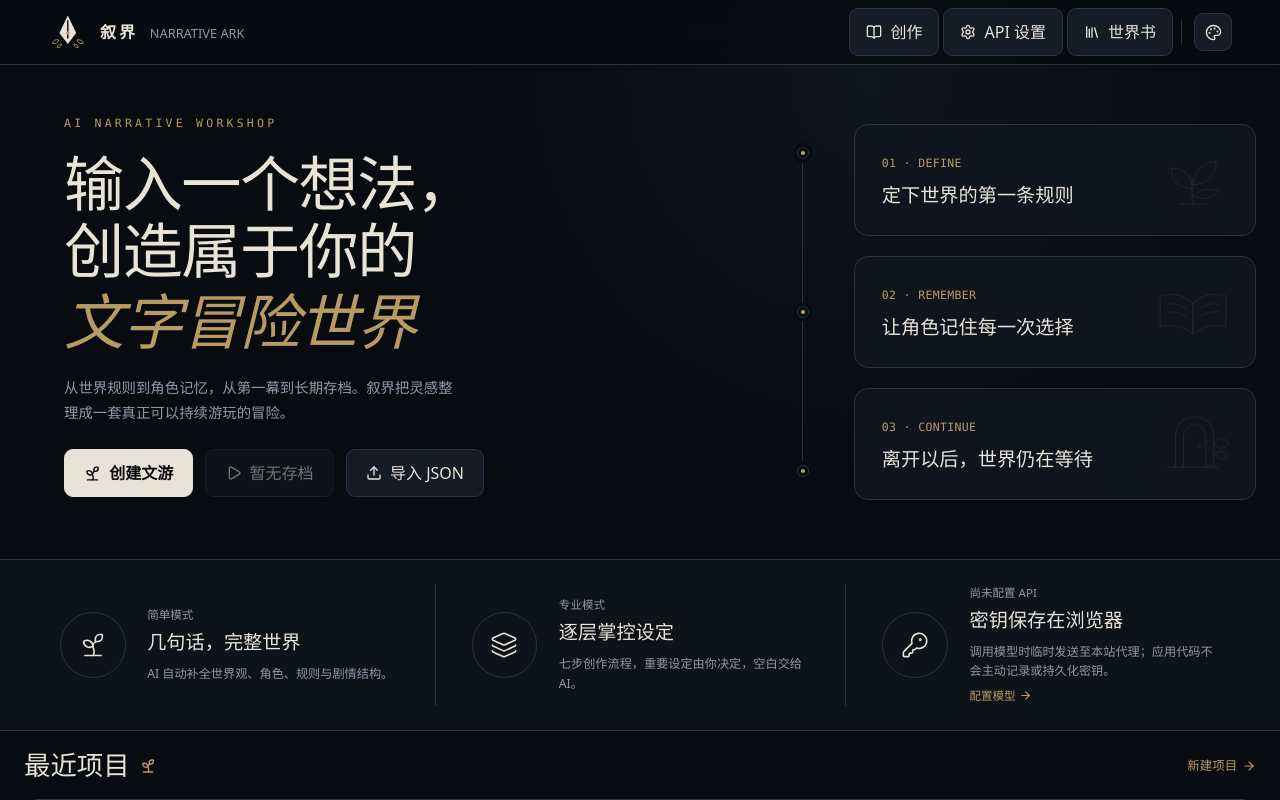
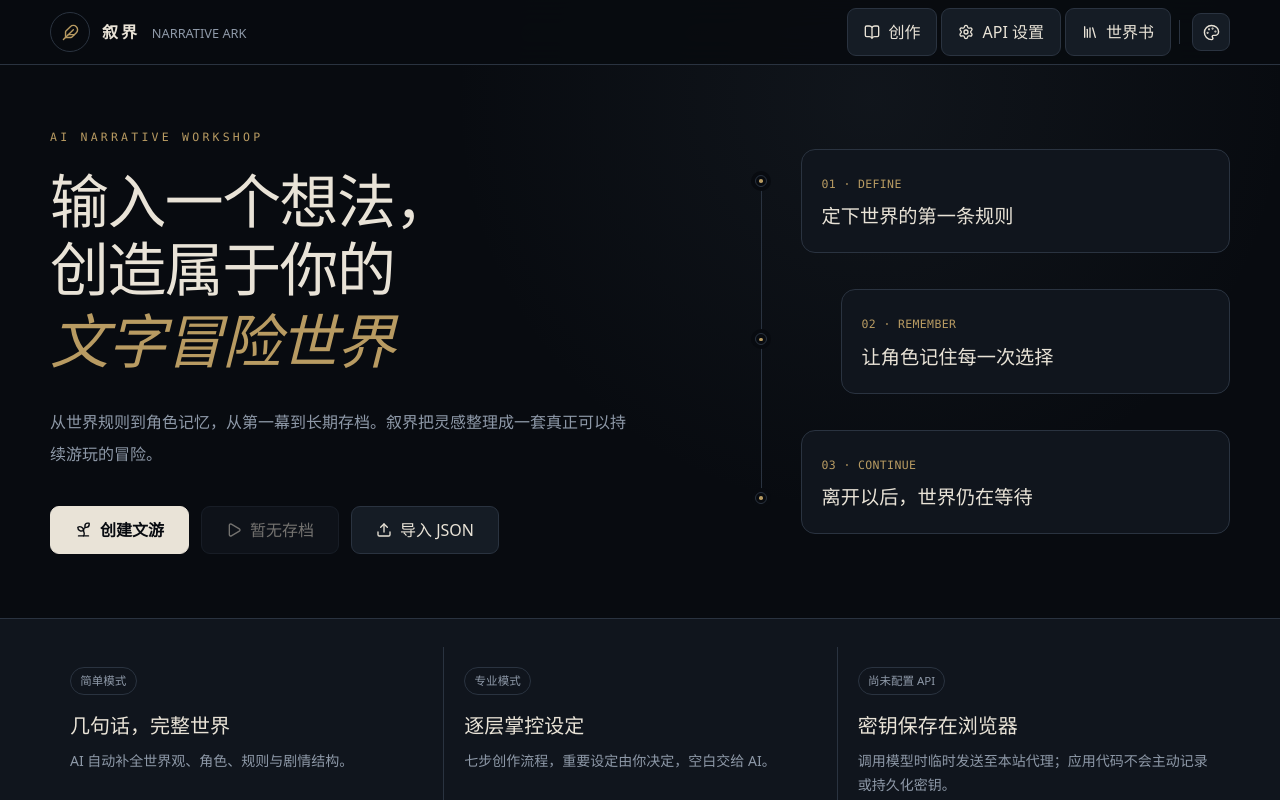
Before and after one commit to Aliya-dot/narrative-ark, a Next.js app: page / in a window 1280 px wide. Shown: the top 800 px of the page. Built offline with nearby package versions, Linux system fonts and the light colour scheme.

Commit message:
refactor(theme): isolate mint homepage design

```diff
--- a/app/globals.css
+++ b/app/globals.css
@@ -72,14 +72,22 @@ a {
   margin-inline: auto;
 }
 .app-header-container {
-  width: calc(100% - 96px);
+  width: min(1180px, calc(100% - 40px));
   margin-inline: auto;
 }
 .brand-mark {
   position: relative;
-  color: var(--paper);
+  border: 1px solid var(--line);
+  border-radius: 50%;
+  color: var(--gold);
 }
-.brand-mark > svg {
+.brand-mark-base {
+  display: block;
+}
+.brand-mark-mint {
+  display: none;
+}
+.brand-mark-mint > svg {
   width: 2.1rem;
   height: 2.4rem;
 }
@@ -504,6 +512,9 @@ a {
   font-size: 0.66rem;
   line-height: 1.2;
 }
+.home-project-description {
+  display: none;
+}
 .home-project-meta {
   display: flex;
   max-width: calc(100% - 5rem);
@@ -797,6 +808,181 @@ header {
   --panel-shadow: 0 12px 32px rgba(47, 87, 70, 0.07);
   color-scheme: light;
 }
+:root[data-theme="mint"] .app-header-container {
+  width: calc(100% - 96px);
+}
+:root[data-theme="mint"] .brand-mark {
+  border-color: transparent;
+  border-radius: 0;
+  color: var(--paper);
+}
+:root[data-theme="mint"] .brand-mark-base {
+  display: none;
+}
+:root[data-theme="mint"] .brand-mark-mint {
+  display: grid;
+  place-items: center;
+}
+:root:not([data-theme="mint"]) .home-hero {
+  grid-template-columns: minmax(0, 1.1fr) minmax(26rem, 0.9fr);
+  gap: 3rem;
+  width: min(1180px, calc(100% - 40px));
+  min-height: 68vh;
+  padding-block: 4rem;
+}
+:root:not([data-theme="mint"]) .home-hero-copy {
+  margin-top: 0;
+  padding-left: 0;
+}
+:root:not([data-theme="mint"]) .home-hero-title {
+  max-width: 44rem;
+  margin-top: 1.5rem;
+  font-size: clamp(3rem, 4.6vw, 4.5rem);
+  line-height: 1.15;
+}
+:root:not([data-theme="mint"]) .home-hero-description {
+  max-width: 36rem;
+  margin-top: 1.75rem;
+  font-size: 1rem;
+  line-height: 2;
+}
+:root:not([data-theme="mint"]) .home-hero-actions {
+  margin-top: 2.25rem;
+}
+:root:not([data-theme="mint"]) .home-hero-action {
+  min-height: auto;
+  padding-inline: 1.5rem;
+}
+:root:not([data-theme="mint"]) .home-hero-botanical,
+:root:not([data-theme="mint"]) .home-journey-card > svg {
+  display: none;
+}
+:root:not([data-theme="mint"]) .home-journey {
+  min-height: 24rem;
+}
+:root:not([data-theme="mint"]) .home-journey-line {
+  top: 2rem;
+  bottom: 2.25rem;
+  left: 2.5rem;
+}
+:root:not([data-theme="mint"]) .home-journey-cards {
+  gap: 2.25rem;
+  padding-left: 5rem;
+}
+:root:not([data-theme="mint"]) .home-journey-card {
+  min-height: auto;
+  padding: 1.25rem;
+}
+:root:not([data-theme="mint"]) .home-journey-card:nth-child(2) {
+  margin-left: 2.5rem;
+}
+:root:not([data-theme="mint"]) .home-feature-strip {
+  background: var(--panel);
+}
+:root:not([data-theme="mint"]) .home-feature-grid {
+  width: min(1180px, calc(100% - 40px));
+  min-height: auto;
+  padding-block: 1.75rem;
+}
+:root:not([data-theme="mint"]) .home-feature {
+  display: block;
+  padding: 1.25rem;
+}
+:root:not([data-theme="mint"]) .home-feature-icon {
+  display: none;
+}
+:root:not([data-theme="mint"]) .home-feature small {
+  display: inline-flex;
+  margin-bottom: 0;
+  border: 1px solid var(--line);
+  border-radius: 999px;
+  padding: 0.28rem 0.58rem;
+  font-size: 0.72rem;
+}
+:root:not([data-theme="mint"]) .home-feature h2 {
+  margin-top: 1rem;
+  font-size: 1.25rem;
+}
+:root:not([data-theme="mint"]) .home-feature p {
+  margin-top: 0.5rem;
+  font-size: 0.875rem;
+  line-height: 1.5rem;
+}
+:root:not([data-theme="mint"]) .home-archive {
+  width: min(1180px, calc(100% - 40px));
+  padding-block: 4rem;
+}
+:root:not([data-theme="mint"]) .home-archive-heading {
+  margin-bottom: 1.75rem;
+}
+:root:not([data-theme="mint"]) .home-archive-heading h2 {
+  font-size: 1.875rem;
+}
+:root:not([data-theme="mint"]) .home-archive-heading h2 svg {
+  display: none;
+}
+:root:not([data-theme="mint"]) .home-archive-heading > a {
+  border: 1px solid var(--line);
+  border-radius: var(--control-radius);
+  padding: 0.68rem 1rem;
+  background: var(--button-background);
+  color: var(--paper);
+}
+:root:not([data-theme="mint"]) .home-project-grid {
+  gap: 1rem;
+}
+:root:not([data-theme="mint"]) .home-project-card-body {
+  display: flex;
+  min-height: 15rem;
+  flex-direction: column;
+  padding: 1.25rem;
+}
+:root:not([data-theme="mint"]) .home-project-card-body > svg {
+  display: none;
+}
+:root:not([data-theme="mint"]) .home-project-card h3 {
+  order: 2;
+  max-width: calc(100% - 2.5rem);
+  margin-top: 1.25rem;
+  font-size: 1.5rem;
+}
+:root:not([data-theme="mint"]) .home-project-tags {
+  order: 1;
+  margin-top: 0;
+}
+:root:not([data-theme="mint"]) .home-project-description {
+  display: -webkit-box;
+  order: 3;
+  min-height: 2.75rem;
+  margin-top: 0.5rem;
+  overflow: hidden;
+  font-size: 0.875rem;
+  line-height: 1.5rem;
+  -webkit-box-orient: vertical;
+  -webkit-line-clamp: 2;
+}
+:root:not([data-theme="mint"]) .home-project-meta {
+  order: 4;
+  max-width: none;
+  justify-content: flex-start;
+  margin-top: auto;
+  padding-top: 1rem;
+  font-size: 0.75rem;
+}
+:root:not([data-theme="mint"]) .home-project-actions {
+  gap: 0.5rem;
+  padding: 0 1.25rem 1.25rem;
+  border-top: 0;
+}
+:root:not([data-theme="mint"]) .home-project-actions a {
+  min-height: 2.75rem;
+  border: 1px solid var(--line);
+  border-radius: var(--control-radius);
+  background: var(--button-background);
+}
+:root:not([data-theme="mint"]) .home-project-actions a + a {
+  border-left: 1px solid var(--line);
+}
 @media (prefers-reduced-motion: reduce) {
   * {
     animation: none !important;
--- a/components/app-shell.tsx
+++ b/components/app-shell.tsx
@@ -1,6 +1,6 @@
 "use client";
 import Link from "next/link";
-import { BookOpen, Library, Settings } from "lucide-react";
+import { BookOpen, Feather, Library, Settings } from "lucide-react";
 import { Toaster } from "sonner";
 import { ThemePicker } from "@/components/theme-picker";
 
@@ -27,7 +27,10 @@ export function AppShell({ children }: { children: React.ReactNode }) {
         <div className="app-header-container flex h-16 items-center justify-between">
           <Link href="/" className="flex items-center gap-3">
             <span className="brand-mark grid h-10 w-10 place-items-center">
-              <BrandMark />
+              <Feather className="brand-mark-base" size={17} />
+              <span className="brand-mark-mint">
+                <BrandMark />
+              </span>
             </span>
             <span>
               <b className="display tracking-[.18em]">叙界</b>
--- a/components/project-card.tsx
+++ b/components/project-card.tsx
@@ -42,7 +42,9 @@ export function ProjectCard({
           </span>
           <span>{length.label}篇</span>
         </div>
-        <p className="sr-only">{project.projectInfo.description}</p>
+        <p className="home-project-description muted">
+          {project.projectInfo.description}
+        </p>
         <div className="home-project-meta muted">
           <span>{save ? `最新回合：第 ${save.turn} 回合` : "尚未开始"}</span>
           <time
```
